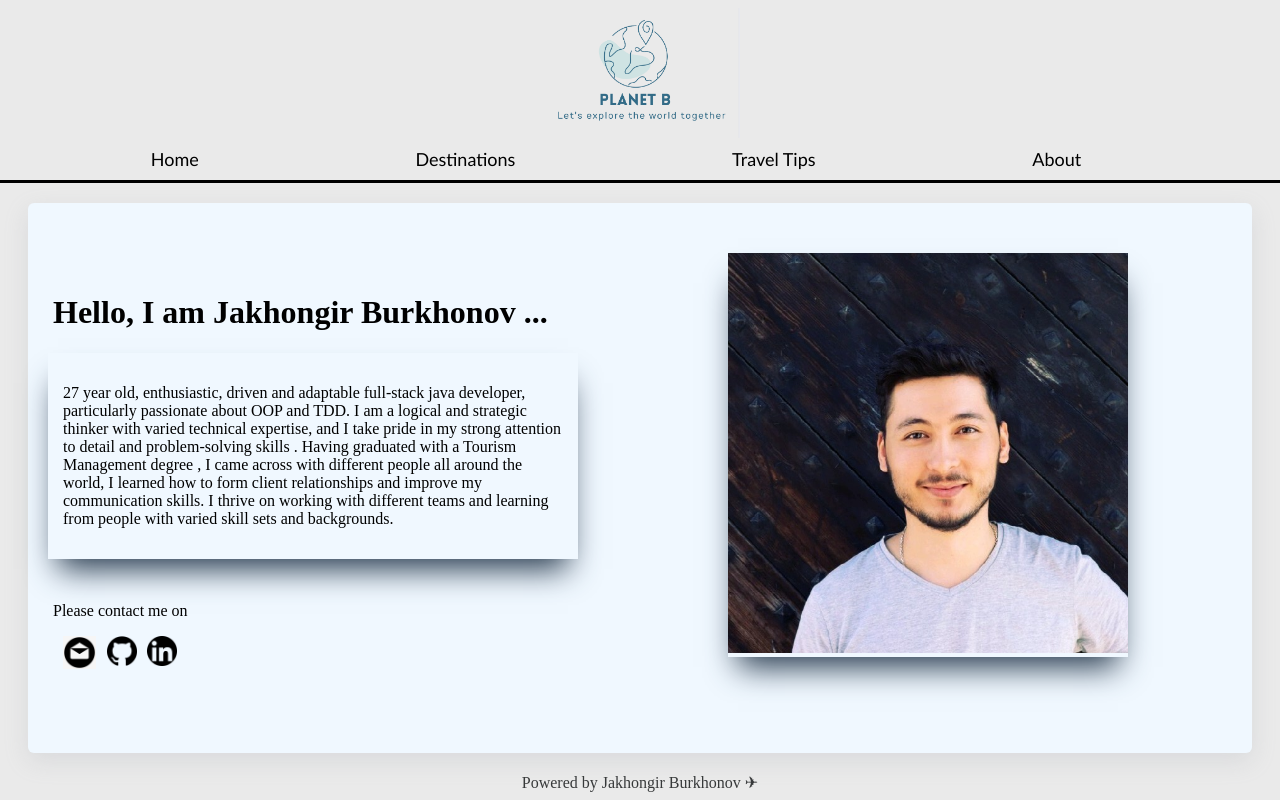
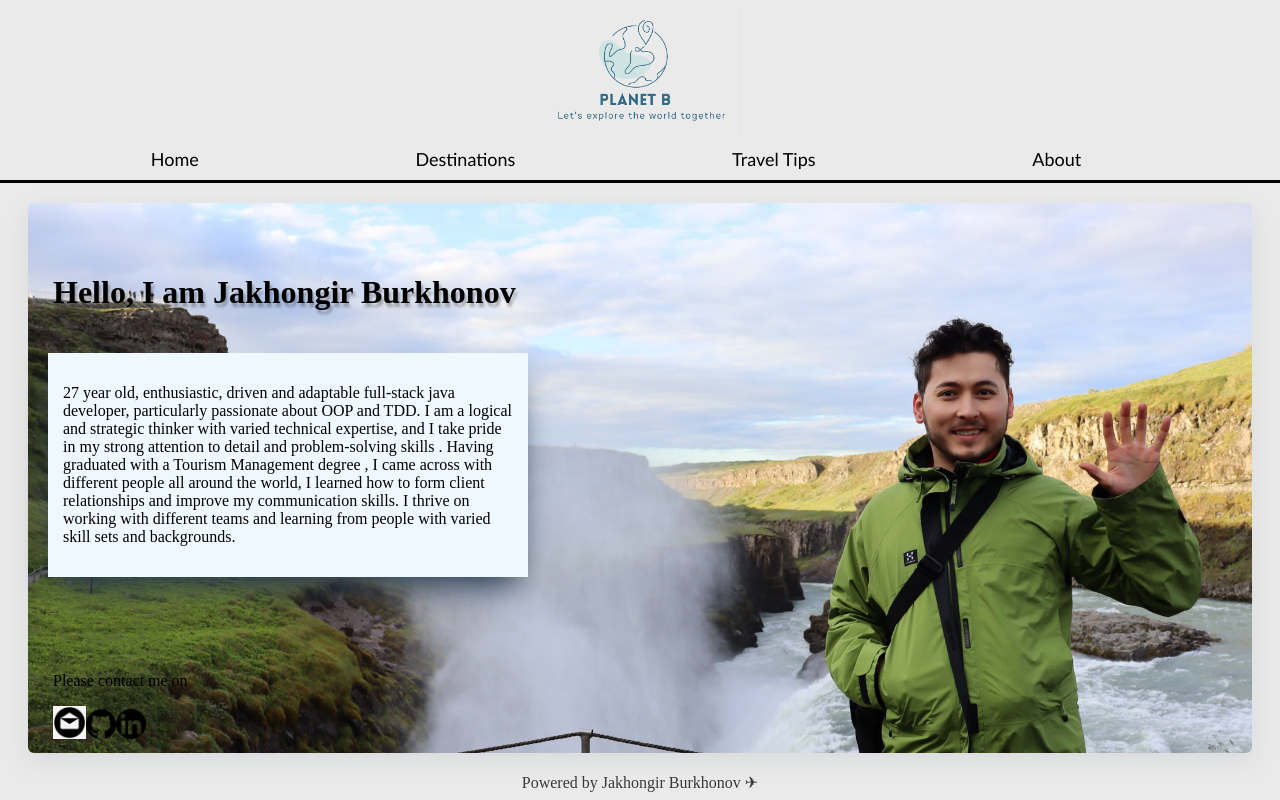
Before and after one commit to Jakhongir222/Full-stack-responsive-blog, a Next.js app in the folder blog-frontend/: page /about in a window 1280 px wide. Built offline with nearby package versions, Linux system fonts and the light colour scheme.

Commit message:
Done with about page

```diff
--- a/blog-frontend/app/about/page.jsx
+++ b/blog-frontend/app/about/page.jsx
@@ -7,17 +7,12 @@ const page = () => {
     <div className='container'>
         <div>
             <div className='intro-text'>
-        <h1>Hello, I am Jakhongir Burkhonov ...</h1></div>
-            <div className='text-image'>
+        <h1>Hello, I am Jakhongir Burkhonov</h1></div>
             <div className='text'>
                 <p>27 year old, enthusiastic, driven and adaptable full-stack java developer, particularly passionate about OOP and TDD.
                     I am a logical and strategic thinker with varied technical expertise, and I take pride in my strong attention to detail and problem-solving skills .
                     Having graduated with a Tourism Management degree , I came across with different people all around the world, I learned how to form client relationships and improve my communication skills.
                     I thrive on working with different teams and learning from people with varied skill sets and backgrounds.</p>
-            </div>
-            <div className='image'>
-            <Image className='profile-picture' src="/Jak.jpeg" width="400" height="400" alt="Picture of Jakhongir"/>
-            </div>
             </div>
             <div className='contacts'>
                 <p>Please contact me on </p>
--- a/blog-frontend/styles/about.css
+++ b/blog-frontend/styles/about.css
@@ -1,36 +1,28 @@
-.text-image {
-    display: flex;
-    flex-direction: column;
-    box-shadow: rgb(38, 57, 77) 0px 20px 30px -10px;
-}
 
 .text {
     position: absolute;
     left: auto;
-    width: 500px;
+    width: 450px;
     margin-top: 150px;
     padding: 15px;
     margin-left: 20px;
     box-shadow: rgb(38, 57, 77) 0px 20px 30px -10px;
+    background-color: aliceblue;
 }
 
 .container {
     display: flex;
-    background-color: aliceblue;
     position: relative;
     height: 550px;
     margin: 20px;
     box-shadow: rgba(149, 157, 165, 0.2) 0px 8px 24px;
     border-radius: 6px;
+    background-image: url('/me.jpg');
+    background-repeat: no-repeat;
+    background-size: cover;
 
 }
 
-.image {
-    position: absolute;
-    left: 700px;
-    margin-top: 50px;
-    box-shadow: rgb(38, 57, 77) 0px 20px 30px -10px;
-}
 
 .contacts {
     position: absolute;
@@ -38,18 +30,14 @@
     display: flex;
     justify-content: space-around;
     flex-direction: column;
-    margin-left: 25px
-
+    margin-left: 25px;
 }
 
-.contact {
-    display: flex;
-    justify-content: space-evenly;
-    margin-bottom: 70px;
-}
 
 .intro-text {
     position: absolute;
-    margin-top: 70px;
+    margin-top: 50px;
     margin-left: 25px;
+    color: solid black;
+    text-shadow: 2px 4px 3px rgba(0,0,0,0.3);
 }
```
Also changed, not shown: blog-frontend/public/me.jpg (added), blog-frontend/public/me2.jpg (added).
